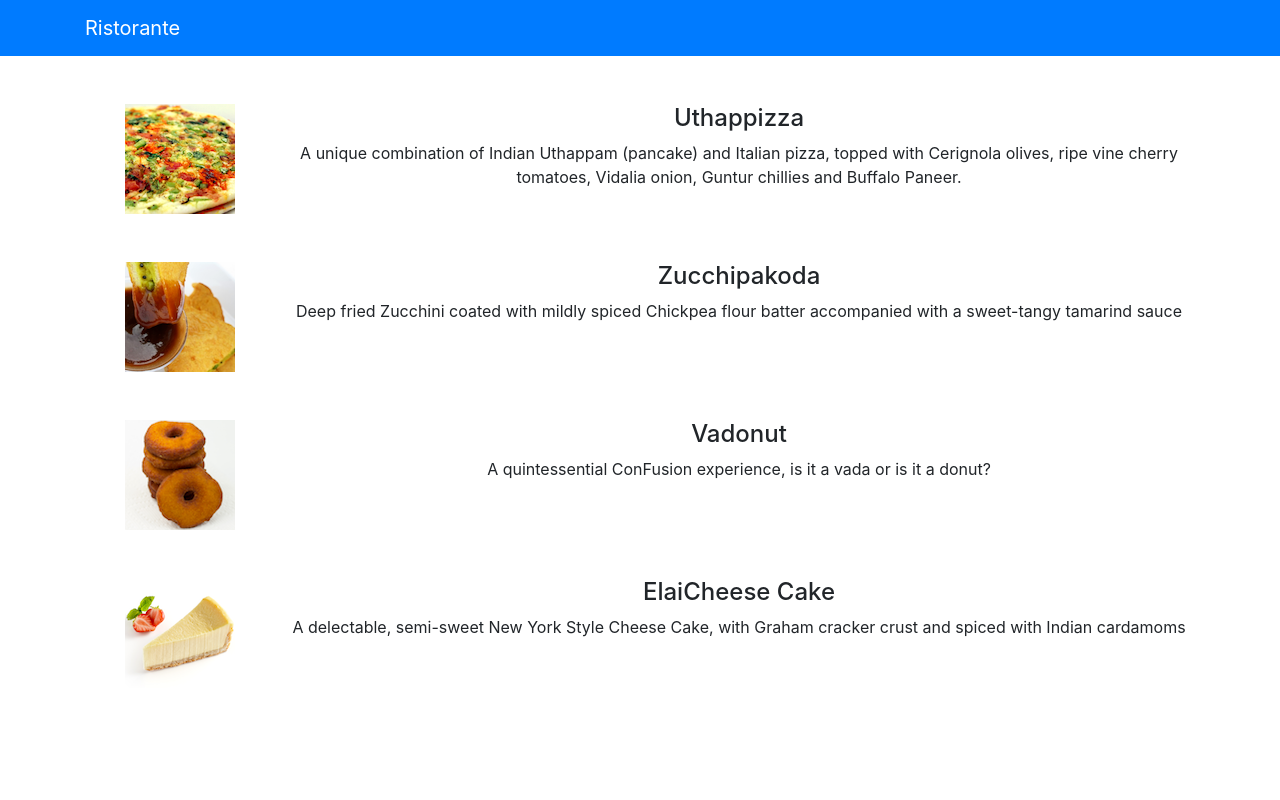
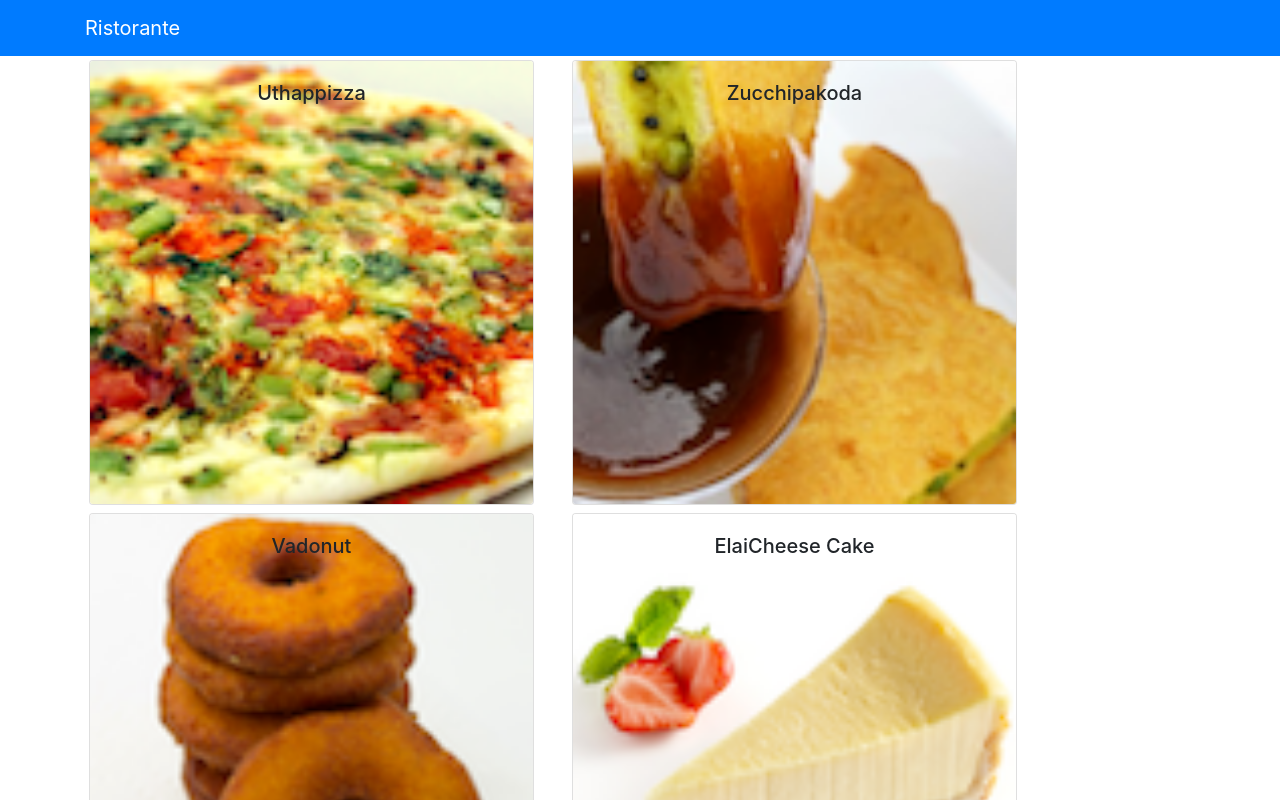
Before and after one commit to sergiolfq/react-project, a React (Create React App) app: page / in a window 1280 px wide. Shown: the top 800 px of the page. Built offline with nearby package versions, Linux system fonts and the light colour scheme.

Commit message:
onClick Event

```diff
--- a/src/components/MenuComponent.js
+++ b/src/components/MenuComponent.js
@@ -1,27 +1,51 @@
 import React, { Component } from 'react';
-import { Media } from 'reactstrap';
+import { Card, CardImg ,CardImgOverlay , CardTitle,CardText ,CardBody } from 'reactstrap';
 
 class Menu extends Component {
     constructor(props) {
         super(props);
         this.state = {
+           selectedDish : null
+        };
+    }
 
-        };
+    onDishSelect(dish){
+
+      this.setState( { selectedDish : dish});
+
+    }
+
+    renderDish(dish){
+
+      if(dish != null){
+
+        return(
+          <Card>
+              <CardImg width="100%" src={dish.image} alt={dish.name}/>
+              <CardBody>
+                <CardTitle>{dish.name}</CardTitle>
+                <CardText>{dish.description}</CardText>
+              </CardBody>
+          </Card>
+        );
+
+      } else {
+        return (
+        <div></div>
+        );
+      }
     }
 
     render() {
         const menu = this.props.dishes.map((dish) => {
             return (
-              <div key={dish.id} className="col-12 mt-5">
-                <Media tag="li">
-                  <Media left middle>
-                      <Media object src={dish.image} alt={dish.name} />
-                  </Media>
-                  <Media body className="ml-5">
-                    <Media heading>{dish.name}</Media>
-                    <p>{dish.description}</p>
-                  </Media>
-                </Media>
+              <div key={dish.id} className="col-12 col-md-5 m-1">
+                <Card onClick={ () => { this.onDishSelect(dish)}  } >
+                  <CardImg width="100%" src={dish.image} alt={dish.name} />
+                  <CardImgOverlay>
+                    <CardTitle>{dish.name}</CardTitle>
+                  </CardImgOverlay>
+                </Card>
               </div>
             );
         });
@@ -29,9 +53,10 @@
         return (
           <div className="container">
             <div className="row">
-              <Media list>
-                  {menu}
-              </Media>
+              {menu}
+            </div>
+            <div className="row">
+              { this.renderDish(this.state.selectedDish) }
             </div>
           </div>
         );
```
